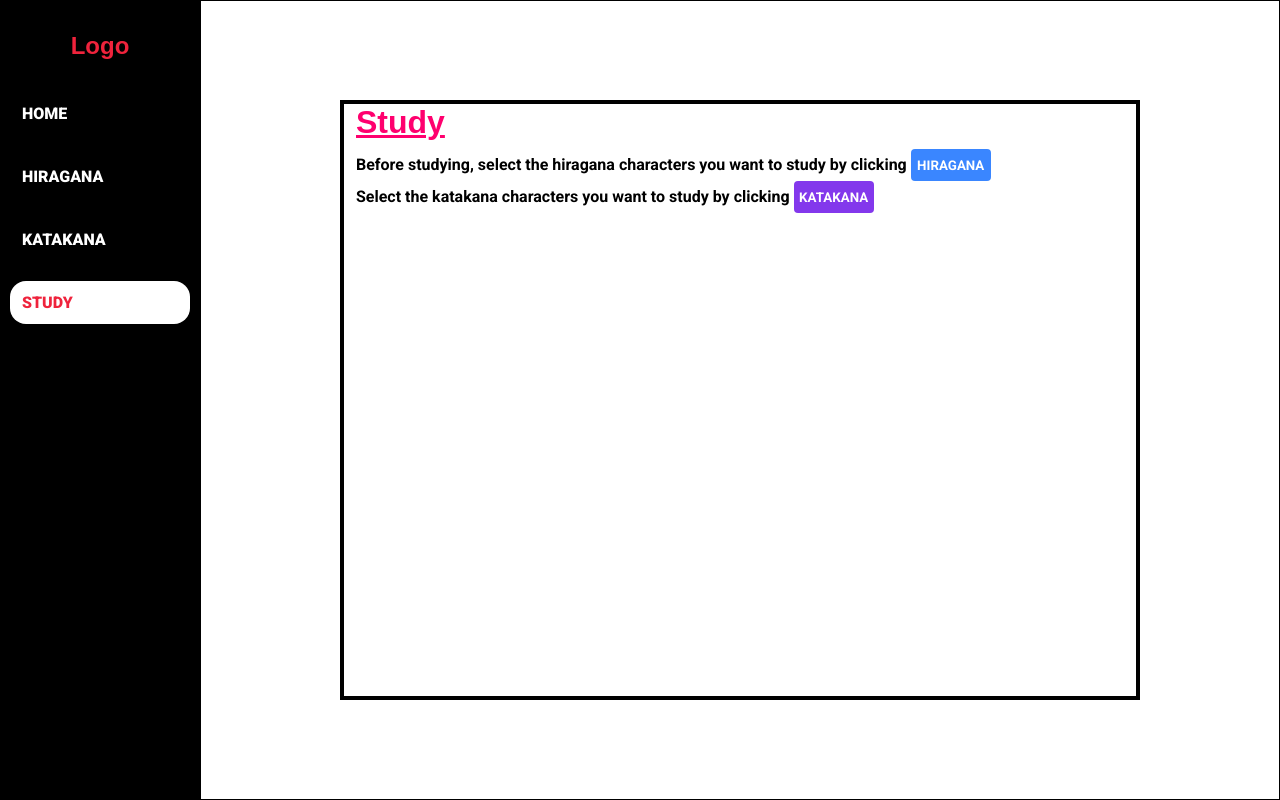
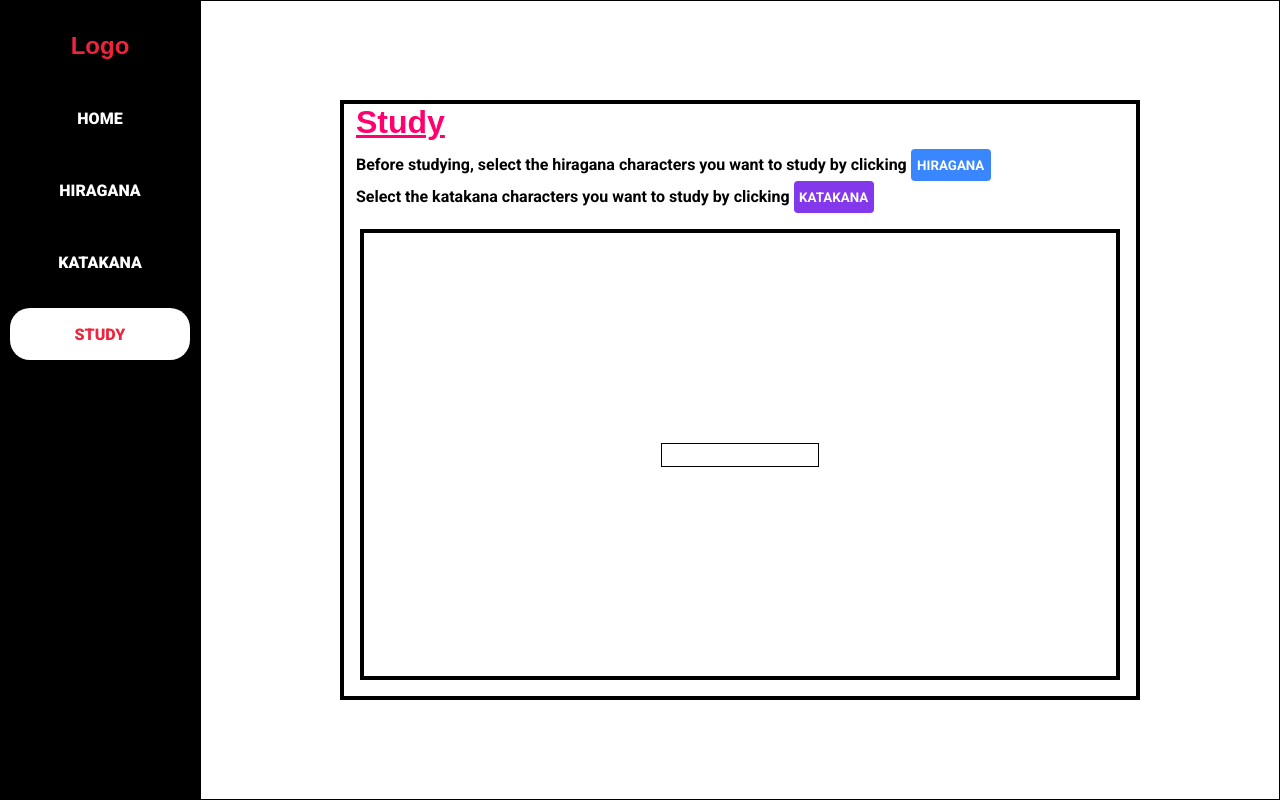
Before and after one commit to muuuy/japanese-quiz-react, a React (Vite) app: page /study in a window 1280 px wide. Built offline with nearby package versions, Linux system fonts and the light colour scheme; a web font is replaced by a local one.

Commit message:
Fixed issue w/ state re-rendering
Question on screen doesnt re-render after
user input

```diff
--- a/src/App.css
+++ b/src/App.css
@@ -46,9 +46,12 @@
     align-items: center;
 }
 .nav-item {
-    padding: 12px;
+    display: flex;
+    text-align: center;
+    align-items: center;
+    height: 52px;
     width: 90%;
-    border-radius: 16px;
+    border-radius: 20px;
     cursor: pointer;
     color: white;
     font-weight: 900;
@@ -115,7 +118,7 @@
 .char-container {
     display: flex;
     flex-direction: row;
-    justify-items: center;
+    justify-content: center;
     align-items: center;
     border: 4px solid black;
     flex: 1;
@@ -140,7 +143,6 @@
 }
 
 .checkbox-container > label:hover {
-    transform: scale(1.005);
     background-color: var(--dark-white);
 }
 
--- a/src/components/CharacterForm/CharacterForm.jsx
+++ b/src/components/CharacterForm/CharacterForm.jsx
@@ -1,3 +1,5 @@
+//TODO: I CAN ALSO JUST HAVE A LIST OF ALL ANSWERS IN Study.jsx
+
 import React, { useEffect, useState } from 'react';
 import { v4 as uuid } from 'uuid';
 
@@ -14,8 +16,14 @@ const CharacterForm = ({formType}) => {
     let saved = localStorage.getItem('savedChars'); //GET CHARACTERS FROM LOCAL STORAGE
     saved = saved ? JSON.parse(saved) : []
 
+    let answers = localStorage.getItem('savedAnswers'); //GET ANSWERS FROM LOCAL STORAGE
+    answers = answers ? JSON.parse(answers) : [];
+
+    let test = [];
+
     const [checkedBoxes, setCheckedBoxes] = useState(checked);
     const [selectedChars, setSelectedChars] = useState(saved); //USE STATE - CHECKBOXES (CHECKED)
+    const [answerList, setAnswerList] = useState(answers);
 
     const handleCheckboxChange = (e) => {
 
@@ -27,6 +35,7 @@ const CharacterForm = ({formType}) => {
         if(e.target.checked) { //CHECKED
             setCheckedBoxes(checkedBoxes => [...checkedBoxes, key])
             setSelectedChars(selectedChars => [...selectedChars, ...charList]);
+            console.log(e.target.dataset.answers[0])
         } else { //UNCHECKED
             charList.forEach(c => {
                 setSelectedChars(selectedChars => selectedChars.filter(ch => ch !== c))
@@ -48,6 +57,10 @@ const CharacterForm = ({formType}) => {
         return mapChar.map((c) => {
             let charList = c.characters.split("");
 
+            let ansList = c.answers.split(" ");
+            // ansList = ansList.map((a) => a.split('.')); //Multiple answers
+            // console.table(ansList);
+
             return (
                 <div key={c.id} className='checkbox-container'>
                     <label key={c.id}>
@@ -62,9 +75,9 @@ const CharacterForm = ({formType}) => {
 
                         { //IF ALREADY CHECKED OR NOT
                             checkedBoxes.includes(c.id) ? (
-                                <input data-key={c.id} onChange={handleCheckboxChange} type='checkbox' className='char-checkbox' value={c.characters} name='char-checkbox' defaultChecked={true} />
+                                <input data-key={c.id} data-answers={ansList} onChange={handleCheckboxChange} type='checkbox' className='char-checkbox' value={c.characters} name='char-checkbox' defaultChecked={true} />
                             ) : (
-                                <input data-key={c.id} onChange={handleCheckboxChange} type='checkbox' className='char-checkbox' value={c.characters} name='char-checkbox' defaultChecked={false} />
+                                <input data-key={c.id} data-answers={ansList} onChange={handleCheckboxChange} type='checkbox' className='char-checkbox' value={c.characters} name='char-checkbox' defaultChecked={false} />
                             )
                         }
 
--- a/src/components/CharacterForm/HiraganaData.jsx
+++ b/src/components/CharacterForm/HiraganaData.jsx
@@ -2,41 +2,51 @@ export const hiraganaChar = [
     {
         id: 'h-1',
         characters: 'あいうえお',
+        answers: 'a i u e o',
     },
     {
         id: 'h-2',
         characters: 'かきくけこ',
+        answers: 'ka ki ku ke ko',
     },
     {
         id: 'h-3',
         characters: 'さしすせそ',
+        answers: 'sa shi.si su se so',
     },
     {
         id: 'h-4',
         characters: 'たちつてと',
+        answers: 'ta chi.ti tsu.tu te to',
     },
     {
         id: 'h-5',
         characters: 'なにぬねの',
+        answers: 'na ni nu ne no',
     },
     {
         id: 'h-6',
         characters: 'はひふへほ',
+        answers: 'ha hi fu.hu he ho',
     },
     {
         id: 'h-7',
         characters: 'まみむめも',
+        answers: 'ma mi mu me mo',
     },
     {
         id: 'h-8',
         characters: 'や・ゆ・よ',
+        answers: 'ya yu yo',
     },
     {
         id: 'h-9',
         characters: 'らりるれろ',
+        answers: 'ra ri ru re ro'
     },
     {
         id: 'h-10',
         characters: 'わ・・・を',
+        answers: 'wa wo',
     },
 ];
--- a/src/components/CharacterForm/KatakanaData.jsx
+++ b/src/components/CharacterForm/KatakanaData.jsx
@@ -2,41 +2,51 @@ export const katakanaChar = [
     {
         id: 'k-1',
         characters: 'アイウエオ',
+        answers: 'a i u e o',
     },
     {
         id: 'k-2',
         characters: 'カキクケコ',
+        answers: 'ka ki ku ke ko',
     },
     {
         id: 'k-3',
         characters: 'サシスセソ',
+        answers: 'sa shi.si su se so',
     },
     {
         id: 'k-4',
         characters: 'タチツテト',
+        answers: 'ta chi.ti tsu.tu te to',
     },
     {
         id: 'k-5',
         characters: 'ナニヌネノ',
+        answers: 'na ni nu ne no',
     },
     {
         id: 'k-6',
         characters: 'ハヒフヘホ',
+        answers: 'ha hi fu.hu he ho',
     },
     {
         id: 'k-7',
         characters: 'マミムメモ',
+        answers: 'ma mi mu me mo',
     },
     {
         id: 'k-8',
         characters: 'ヤユヨ',
+        answers: 'ya yu yo',
     },
     {
         id: 'k-9',
         characters: 'ラリルレロ',
+        answers: 'ra ri ru re ro'
     },
     {
         id: 'k-10',
         characters: 'ワヲ',
+        answers: 'wa wo',
     },
 ]
--- a/src/pages/Study/Study.jsx
+++ b/src/pages/Study/Study.jsx
@@ -1,11 +1,56 @@
-import React from 'react';
+//TODO: Create a list of all answers
+
+import React, { useEffect, useState } from 'react';
 
 import Navbar from '../../components/Navbar/Navbar'
 import StudyButton from '../../components/StudyButton/StudyButton';
 
 import '../../App.css';
+import styles from './Study.module.css';
 
 function Study() {
+    const [curQuestion, setCurQuestion] = useState(''); //* Set current question
+    const [userInput, setUserInput] = useState(''); //* User input
+
+    let charList = localStorage.getItem('savedChars'); //* Get chars from local storage
+    charList = charList ? JSON.parse(charList) : [];
+
+    let visitedList = []; // *Questions that have answered correctly
+
+    useEffect(() => {
+        let curIndex = Math.floor(Math.random() * charList.length);
+        setCurQuestion(charList[curIndex]);
+    }, []);
+
+
+    const updateUserInput = (e) => {
+        setUserInput(e.target.value);
+        console.log(userInput)
+        console.log('value: ' + e.target.value);
+    }
+
+    const checkAnswer = () => { //Check if the user input matches the current question
+        if(userInput === curQuestion.question) {
+            // move to next question
+            //display small message
+            //remove question from original array
+            //add question to new array
+            console.log('correct');
+        } else {
+            console.log('incorrect');
+        }
+    }
+
+    // const populateQuestion = () => {
+    //     const randIndex = Math.floor(Math.random() * charList.length);
+    //     curQuestion = {
+    //         index: randIndex,
+    //         question: charList[randIndex],
+    //     }
+
+    //     return curQuestion.question
+    // }
+
     return (
         <>
         <div className='container'>
@@ -18,6 +63,10 @@ function Study() {
                         <br></br>
                         Select the katakana characters you want to study by clicking <span><StudyButton type='KATAKANA' /></span>
                     </p>
+                    <div className={styles.studyContainer}>
+                        <p className={styles.curQ}>{curQuestion}</p>
+                        <input className={styles.uInput} onChange={updateUserInput} value={userInput} type='text' name='user-input' />
+                    </div>
                 </div>
             </div>
         </div>
--- /dev/null
+++ b/src/pages/Study/Study.module.css
@@ -0,0 +1,21 @@
+.studyContainer {
+    display: flex;
+    flex-direction: column;
+    justify-content: center;
+    align-items: center;
+    border: 4px solid black;
+    flex: 1;
+    margin: 16px;
+}
+
+.curQ {
+    font-weight: 700;
+    font-size: 80px;
+}
+
+.uInput {
+    height: 24px;
+    text-align: center;
+    border: 1px solid black;
+    font-weight: 900;
+}
```
